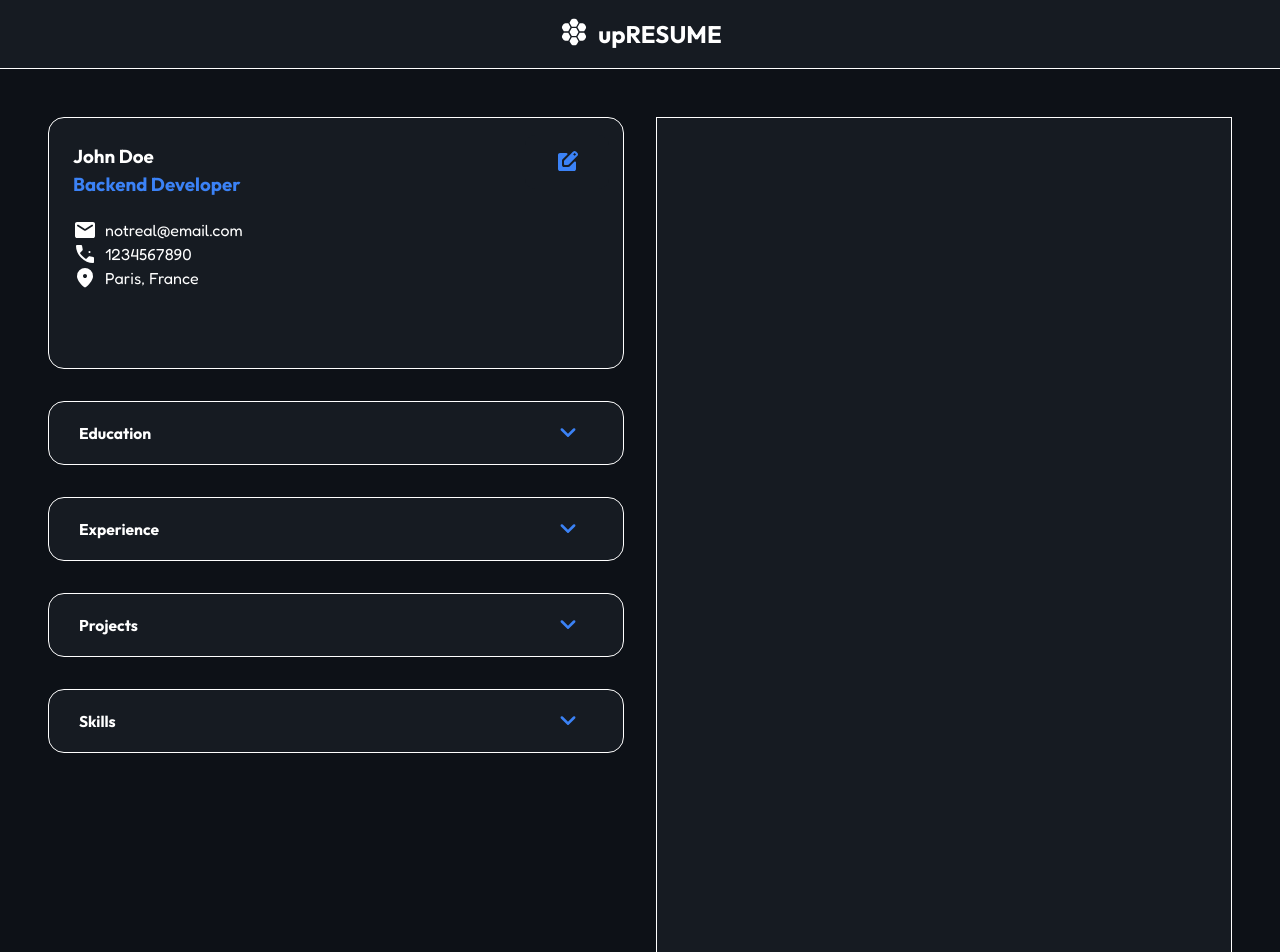
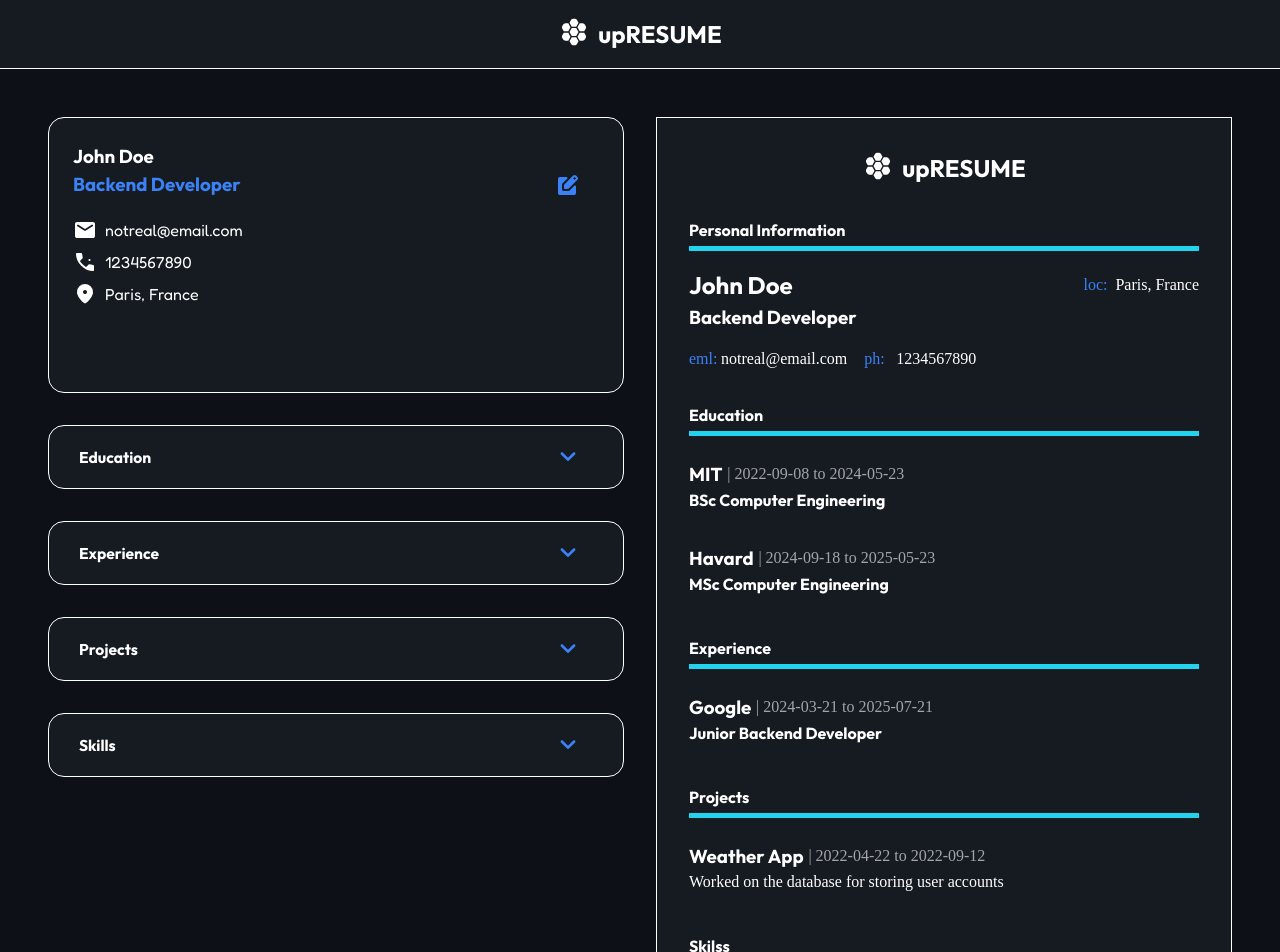
Before and after one commit to traejiik/cv-application, a React (Vite) app: page / in a window 1280 px wide. Shown: the top 952 px of the page. Built offline with nearby package versions, Linux system fonts and the light colour scheme.

Commit message:
feat: add preview component

```diff
--- a/src/App.css
+++ b/src/App.css
@@ -19,7 +19,7 @@ header {
   background-color: var(--alt-black);
   display: flex;
   justify-content: center;
-  border-bottom: 0.5px solid var(--font-white);
+  border-bottom: 1px solid var(--font-white);
   padding: 1rem;
 }
 
@@ -138,6 +138,14 @@ input {
   gap: 0.5rem;
 }
 
+.dispField:nth-child(3),
+.dispField:nth-child(4),
+.dispField:nth-child(5) {
+  padding-bottom: 0.5rem;
+}
+
+
+
 .editBtn {
   float: right;
   position: relative;
@@ -246,8 +254,8 @@ ul {
   transition: 200ms ease-in;
   border-left: none;
   border-right: none;
-  border-top: 0.5px solid var(--font-white);
-  border-bottom: 0.5px solid var(--font-white);
+  border-top: 1px solid var(--font-white);
+  border-bottom: 1px solid var(--font-white);
 }
 
 .proListBtn {
@@ -278,7 +286,7 @@ ul {
 .expEdit {
   padding: 1.5rem;
   background-color: var(--alt-black);
-  border: 0.5px solid var(--font-white);
+  border: 1px solid var(--font-white);
   border-left: none;
   border-right: none;
   display: flex;
@@ -365,15 +373,102 @@ ul {
   transition: all 200ms ease-in-out;
 }
 
-/* Projects */
-
-/* Skills */
-
 /* Preview */
 .previewCtn {
   background-color: var(--alt-black);
   border: 0.1px solid var(--font-white);
-  height: 900px;
+  height: fit-content;
+  padding: 2rem;
+  font-family: 'Times New Roman', Times, serif;
+}
+
+.prevContainer {
+  width: 100%;
+  height: 100%;
+}
+
+.prevContainer > .logo {
+  width: 100%;
+  justify-content: center;
+}
+
+.prevContainer > .logo > .fieldIcon {
+  color: var(--font-white);
+  height: 32px;
+  width: 32px;
+}
+
+.prevContainer .title {
+  border-bottom: 5px solid var(--tertiary-col);
+  margin-top: 2rem;
+  padding-bottom: 0.25rem;
+}
+
+.prevContainer .content {
+  margin-top: 1rem;
+}
+
+.nameSec {
+  margin-bottom: 1rem;
+}
+
+.nameSec .sub {
+  display: flex;
+  justify-content: space-between;
+  align-items: center;
+}
+
+.detSec {
+  display: grid;
+  grid-template-columns: 1fr 1fr 1fr;
+  gap: 1rem;
+}
+
+.detSec p,
+.nameSec> .sub p {
+  display: flex;
+  align-items: center;
+  gap: 0.5rem;
+}
+
+.prevEducation .content {
+  display: flex;
+  flex-direction: column;
+  gap: 1rem;
+}
+
+.cvField {
+  padding: 0.5rem 0;
+}
+
+
+.eduDetSec {
+  display: flex;
+  align-items: center;
+  gap: 0.3rem;
+}
+
+.eduDetSec span,
+.prevProjects span {
+  opacity: 0.6;
+}
+
+.prevSkills .content {
+  display: flex;
+  flex-wrap: wrap;
+  gap: 1rem;
+}
+
+.skillPill {
+  padding: 10px 20px;
+  border-radius: 2rem;
+  background-color: var(--primary-col);
+}
+
+.prevContainer .fieldIcon {
+  height: 24px;
+  width: 24px;
+  color: var(--primary-col);
 }
 
 /* @media screen and (max-width:768px) {
--- a/src/App.jsx
+++ b/src/App.jsx
@@ -6,6 +6,7 @@ import Education from './app/education';
 import Experience from './app/experience';
 import Projects from './app/projects';
 import Skills from './app/skills';
+import CVPreview from './app/cvpreview';
 
 function App() {
   const [cvData, setCvData] = useState({
@@ -337,7 +338,9 @@ function App() {
             onDelete={handleDelete}
           />
         </div>
-        <div className="previewCtn"></div>
+        <div className="previewCtn">
+          <CVPreview data={cvData} />
+        </div>
       </div>
     </>
   );
--- a/src/app/cvpreview.jsx
+++ b/src/app/cvpreview.jsx
@@ -0,0 +1,130 @@
+export default function CVPreview({ data }) {
+  return (
+    <>
+      <div className="prevContainer">
+        {/* personal section */}
+        <div className="logo">
+          <div className="fieldIcon">
+            <svg xmlns="http://www.w3.org/2000/svg" viewBox="0 0 24 24">
+              <path
+                fill="currentColor"
+                d="M16.275 11.5h3.35l1.15-2.025q.275-.45.275-.975t-.275-.975l-.575-1q-.275-.475-.737-.75T18.45 5.5h-2.175l-1.7 3zm-5.95 3.5h3.35l1.7-3l-1.7-3h-3.35l-1.7 3zm0-7h3.35l1.7-3l-1.125-1.975q-.275-.475-.737-.75T12.5 2h-1q-.55 0-1.012.275t-.738.75L8.625 5zm-.975.5l-1.625-3H5.55q-.55 0-1.012.275t-.738.75l-.575 1q-.275.45-.275.975t.275.975l1.15 2.025h3.35zm0 7l-1.625-3h-3.35l-1.15 2.025q-.275.45-.275.975t.275.975l.575 1q.275.475.738.75t1.012.275h2.175zm.975.5l-1.7 3l1.225 2.025q.275.45.725.713t.975.262h.95q.55 0 1.012-.275t.738-.75L15.375 19l-1.7-3zm5.95 2.5h2.175q.55 0 1.013-.275t.737-.75l.575-1q.275-.45.275-.975t-.275-.975l-1.15-2.025h-3.35l-1.7 3z"
+              />
+            </svg>
+          </div>
+          <h1>upRESUME</h1>
+        </div>
+        <div className="prevPersonal">
+          <div className="title">
+            <h4>Personal Information</h4>
+          </div>
+          <div className="content">
+            <div className="nameSec">
+              <div className="sub">
+                <h2>{data.personalInfo.data.name}</h2>
+                <p>
+                  <div className="fieldIcon">loc:</div>
+                  {data.personalInfo.data.location}
+                </p>
+              </div>
+              <h3>{data.personalInfo.data.title}</h3>
+            </div>
+            <div className="detSec">
+              <p>
+                <div className="fieldIcon">eml:</div> {data.personalInfo.data.email}
+              </p>
+              <p>
+                <div className="fieldIcon">ph:</div> {data.personalInfo.data.phone}
+              </p>
+            </div>
+          </div>
+        </div>
+        {/* education section */}
+        <div className="prevEducation">
+          <div className="title">
+            <h4>Education</h4>
+          </div>
+
+          <div className="content">
+            {data.education.data.map((edu) => {
+              return (
+                <div className="cvField" key={edu.id}>
+                  <div className="eduDetSec">
+                    <h3>{edu.school}</h3>
+                    <span>
+                      | {edu.from} to {edu.until}
+                    </span>
+                  </div>
+                  <div>
+                    <h4>{edu.degree}</h4>
+                  </div>
+                </div>
+              );
+            })}
+          </div>
+        </div>
+        {/* experience section */}
+        <div className="prevExperience">
+          <div className="title">
+            <h4>Experience</h4>
+          </div>
+          <div className="content">
+            {data.experience.data.map((edu) => {
+              return (
+                <div className="cvField" key={edu.id}>
+                  <div className="eduDetSec">
+                    <h3>{edu.company}</h3>
+                    <span>
+                      | {edu.from} to {edu.until}
+                    </span>
+                  </div>
+                  <div>
+                    <h4>{edu.role}</h4>
+                  </div>
+                </div>
+              );
+            })}
+          </div>
+        </div>
+        {/* projects section */}
+        <div className="prevProjects">
+          <div className="title">
+            <h4>Projects</h4>
+          </div>
+          <div className="content">
+            {data.projects.data.map((edu) => {
+              return (
+                <div className="cvField" key={edu.id}>
+                  <div className="eduDetSec">
+                    <h3>{edu.title}</h3>
+                    <span>
+                      | {edu.from} to {edu.until}
+                    </span>
+                  </div>
+                  <div>
+                    <p>{edu.description}</p>
+                  </div>
+                </div>
+              );
+            })}
+          </div>
+        </div>
+        {/* skill section */}
+        <div className="prevSkills">
+          <div className="title">
+            <h4>Skilss</h4>
+          </div>
+          <div className="content">
+            {data.skills.data.map((edu) => {
+              return (
+                <div className="skillPill" key={edu.id}>
+                  {edu.skill}
+                </div>
+              );
+            })}
+          </div>
+        </div>
+      </div>
+    </>
+  );
+}
```
